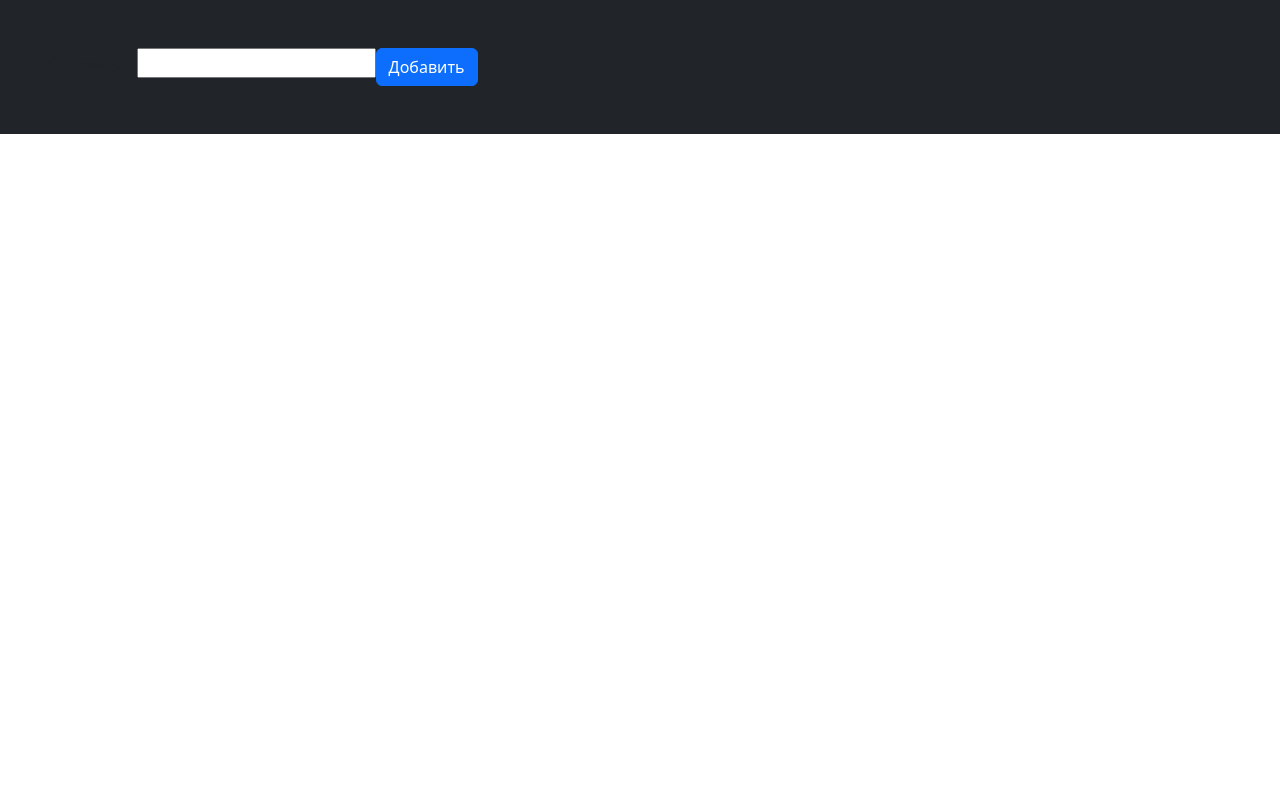
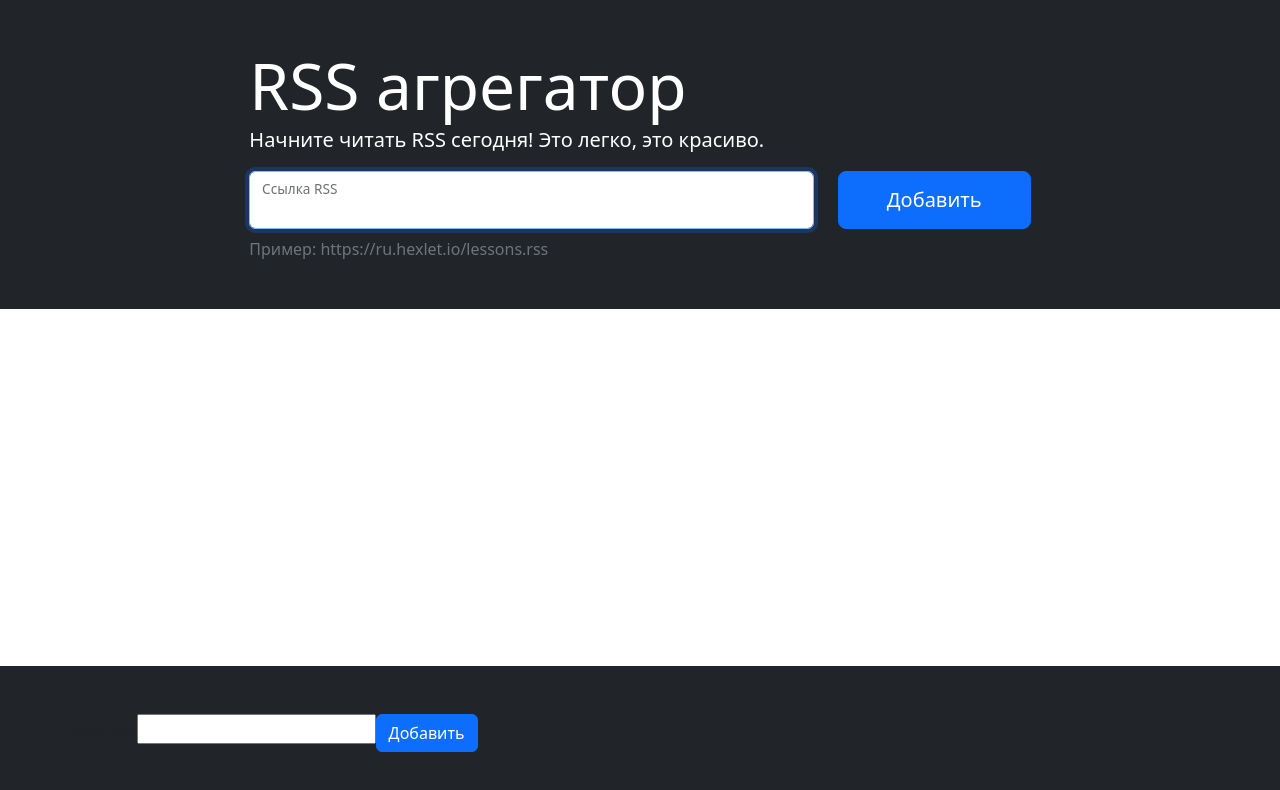
Before and after one commit to 256sha9gag/frontend-bootcamp-project-11, a website built with webpack: page index.html in a window 1280 px wide. Built offline with nearby package versions, Linux system fonts and the light colour scheme.

Commit message:
feat: add form and classes

```diff
--- a/index.html
+++ b/index.html
@@ -1,10 +1,35 @@
 <!DOCTYPE html>
-<html lang="en">
+<html lang="ru">
   <head>
     <meta charset="utf-8" />
     <meta name="viewport" content="width=device-width, initial-scale=1">
     <title>RSS Reader</title>
   </head>
-  <body>
+  <body class="d-flex flex-column min-vh-100">
+    <main class="flex-grow-1">
+      <section class="container-fluid bg-dark p-5">
+        <div class="row">
+          <div class="col-md-10 col-lg-8 mx-auto text-white">
+            <h1 class="display-3 mb-0">RSS агрегатор</h1>
+            <p class="lead">Начните читать RSS сегодня! Это легко, это красиво.</p>
+            <form action="" class="rss-form text-body">
+              <div class="row">
+                <div class="col">
+                  <div class="form-floating">
+                    <input id="url-input" autofocus="" required="" name="url" aria-label="url" class="form-control w-100" placeholder="ссылка RSS" autocomplete="off">
+                    <label for="url-input">Ссылка RSS</label>
+                  </div>
+                </div>
+                <div class="col-auto">
+                    <button type="submit" aria-label="add" class="h-100 btn btn-lg btn-primary px-sm-5">Добавить</button>
+                </div>
+              </div>
+            </form>
+            <p class="mt-2 mb-0 text-muted">Пример: https://ru.hexlet.io/lessons.rss</p>
+            <p class="feedback m-0 position-absolute small text-danger"></p>
+          </div>
+        </div>
+      </section>
+    </main>
   </body>
 </html>
```
